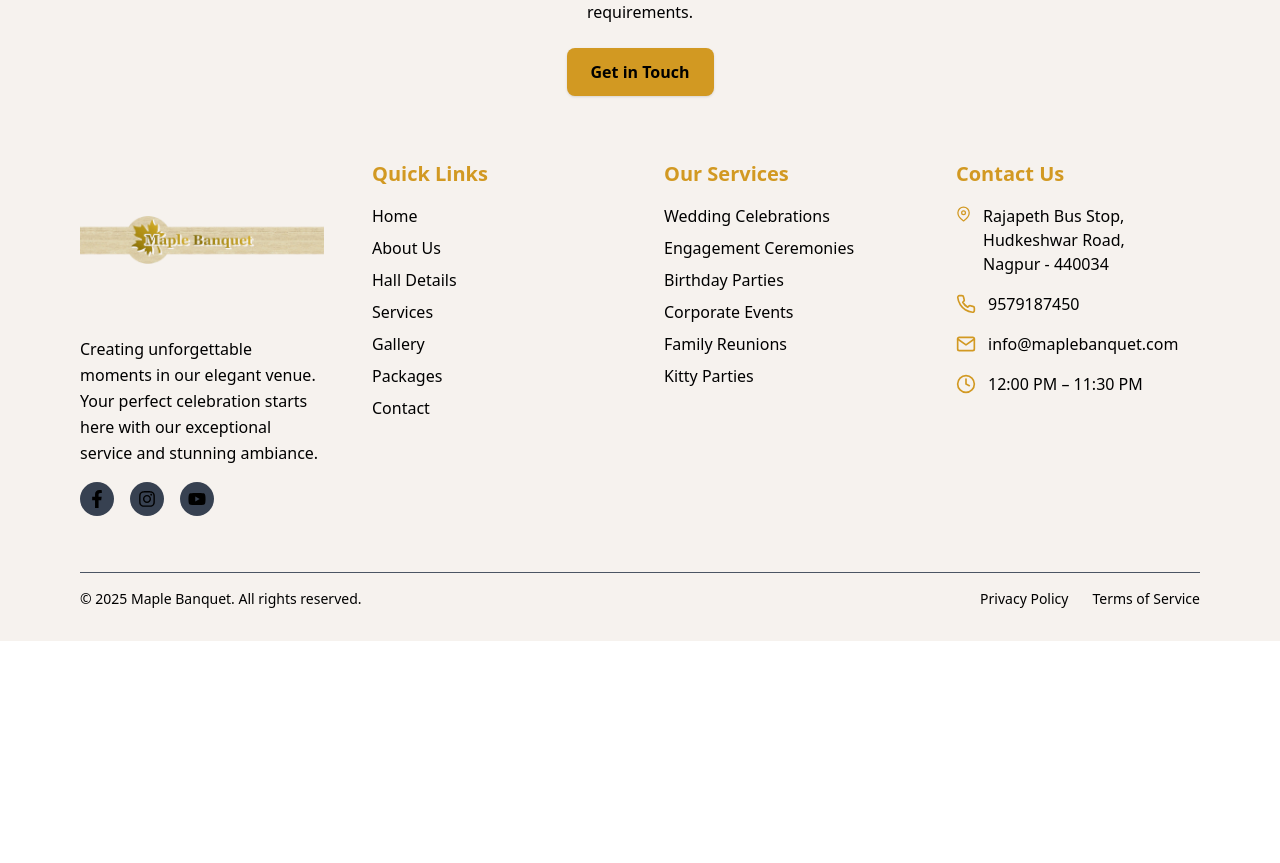
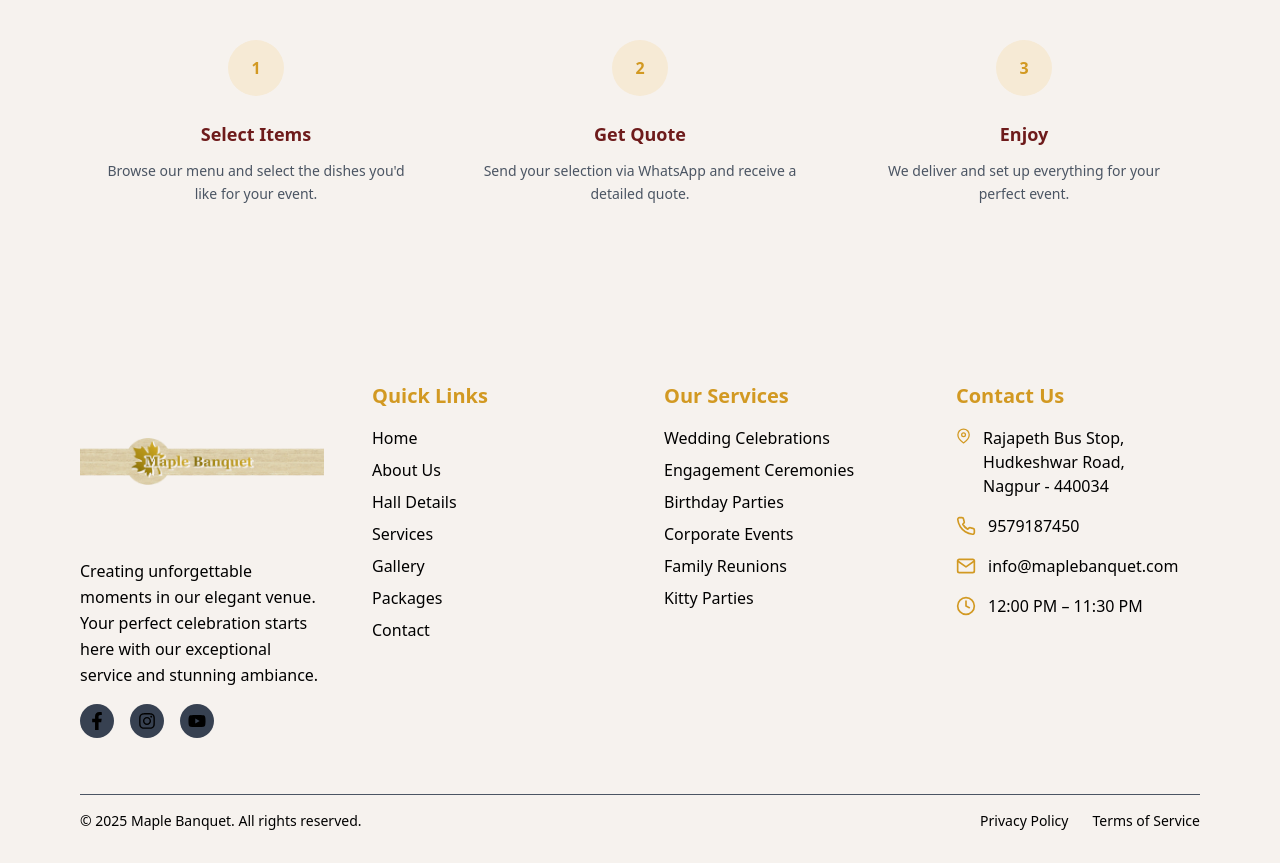
Before and after one commit to JaiPatel0916/Maple-Banquet-hall, a React (Vite) app in the folder frontend/: page /outdoor-catering in a window 1280 px wide. Shown: the part 1348-2211 px from the top of the page. Before the commit the page ends 1989 px from the top, so only its background shows below. Built offline with nearby package versions, Linux system fonts and the light colour scheme.

Commit message:
Add Outdoor Catering components and update footer visibility logic

```diff
--- a/frontend/src/App.jsx
+++ b/frontend/src/App.jsx
@@ -14,7 +14,7 @@ function App() {
   const location = useLocation();
 
   // ❌ Footer should NOT appear on Packages page
-  const hideFooterRoutes = ["/packages"];
+  const hideFooterRoutes = ["/packages","/outdoor-catering"];
   const shouldHideFooter = hideFooterRoutes.includes(location.pathname);
 
   return (
--- /dev/null
+++ b/frontend/src/components/OutdoorCatering/HowItWorks.jsx
@@ -0,0 +1,94 @@
+import { motion } from "framer-motion";
+
+const steps = [
+    {
+        step: "1",
+        title: "Select Items",
+        desc: "Browse our menu and select the dishes you'd like for your event.",
+    },
+    {
+        step: "2",
+        title: "Get Quote",
+        desc: "Send your selection via WhatsApp and receive a detailed quote.",
+    },
+    {
+        step: "3",
+        title: "Enjoy",
+        desc: "We deliver and set up everything for your perfect event.",
+    },
+];
+
+// Container animation (stagger children)
+const containerVariants = {
+    hidden: {},
+    visible: {
+        transition: {
+            staggerChildren: 0.25,
+        },
+    },
+};
+
+// Each card animation
+const itemVariants = {
+    hidden: { opacity: 0, y: 30 },
+    visible: {
+        opacity: 1,
+        y: 0,
+        transition: { duration: 0.6, ease: "easeOut" },
+    },
+};
+
+const HowItWorks = () => {
+    return (
+        <section className="bg-[#f6f2ee] py-24">
+            <div className="mx-auto max-w-6xl px-6">
+
+                {/* Heading */}
+                <motion.h2
+                    initial={{ opacity: 0, y: -20 }}
+                    whileInView={{ opacity: 1, y: 0 }}
+                    transition={{ duration: 0.6 }}
+                    viewport={{ once: true }}
+                    className="mb-16 text-center text-3xl md:text-4xl font-serif font-semibold text-[#6e1b1b]"
+                >
+                    How It Works
+                </motion.h2>
+
+                {/* Steps */}
+                <motion.div
+                    variants={containerVariants}
+                    initial="hidden"
+                    whileInView="visible"
+                    viewport={{ once: true }}
+                    className="grid grid-cols-1 md:grid-cols-3 gap-12 text-center"
+                >
+                    {steps.map((item, index) => (
+                        <motion.div
+                            key={index}
+                            variants={itemVariants}
+                            className="flex flex-col items-center"
+                        >
+                            {/* Number */}
+                            <div className="mb-6 flex h-14 w-14 items-center justify-center rounded-full bg-[#f6ead5] text-[#d29922] font-semibold">
+                                {item.step}
+                            </div>
+
+                            {/* Title */}
+                            <h3 className="mb-3 text-lg font-semibold text-[#6e1b1b]">
+                                {item.title}
+                            </h3>
+
+                            {/* Description */}
+                            <p className="text-sm text-gray-600 leading-relaxed max-w-xs">
+                                {item.desc}
+                            </p>
+                        </motion.div>
+                    ))}
+                </motion.div>
+
+            </div>
+        </section>
+    );
+};
+
+export default HowItWorks;
--- /dev/null
+++ b/frontend/src/components/OutdoorCatering/OutdoorFooter.jsx
@@ -0,0 +1,131 @@
+
+
+import {
+    FiMapPin,
+    FiPhone,
+    FiMail,
+    FiClock
+} from "react-icons/fi";
+
+import { FaFacebookF, FaInstagram, FaYoutube } from "react-icons/fa";
+import Logo from "../../../src/assets/images/maple-logo.png";
+
+const Footer = () => {
+    return (
+        <footer className="bg-[#f6f2ee]  text-black pt-20 pb-8 px-6 md:px-12 lg:px-20">
+
+            {/* Top Heading Section
+            <div className="text-center mb-16">
+                <h2 className="text-3xl md:text-4xl font-bold mb-4">
+                    Ready to Plan Your Event?
+                </h2>
+                <p className="max-w-2xl mx-auto text-black-200 mb-6">
+                    Let us help you create an unforgettable experience. Contact us today to discuss your requirements.
+                </p>
+                <button className="bg-[#D29922] hover:bg-[#b88619] text-black font-semibold px-6 py-3 rounded-lg shadow">
+                    Get in Touch
+                </button>
+            </div> */}
+
+            {/* Main Footer Grid */}
+            <div className="grid grid-cols-1 sm:grid-cols-2 lg:grid-cols-4 gap-12 text-black-200">
+
+                {/* Brand */}
+                <div>
+                    <div className="flex items-center gap-3 mb-4">
+                        <img
+                            src={Logo}
+                            alt="Maple Banquet Logo"
+                            className="w-[660px] h-[160px] object-contain"
+                        />
+                        {/* <div>
+                            <h3 className="text-xl font-bold text-white">Maple Banquet</h3>
+                            <p className="text-sm text-gray-300">A unit of Chefin Hospitalities</p>
+                        </div> */}
+                    </div>
+
+                    <p className="text-black-300 leading-relaxed mb-4">
+                        Creating unforgettable moments in our elegant venue. Your perfect celebration starts here with our exceptional service and stunning ambiance.
+                    </p>
+
+                    {/* Social Icons */}
+                    <div className="flex gap-4 mt-4">
+                        <a href="#" className="p-2 bg-gray-700 rounded-full hover:bg-gray-600 transition">
+                            <FaFacebookF size={18} />
+                        </a>
+                        <a href="#" className="p-2 bg-gray-700 rounded-full hover:bg-gray-600 transition">
+                            <FaInstagram size={18} />
+                        </a>
+                        <a href="#" className="p-2 bg-gray-700 rounded-full hover:bg-gray-600 transition">
+                            <FaYoutube size={18} />
+                        </a>
+                    </div>
+                </div>
+
+                {/* Quick Links */}
+                <div>
+                    <h3 className="text-xl font-bold text-[#D29922] mb-4">Quick Links</h3>
+                    <ul className="space-y-2">
+                        <li><a href="#" className="hover:text-[#D29922]">Home</a></li>
+                        <li><a href="#about" className="hover:text-[#D29922]">About Us</a></li>
+                        <li><a href="#hall" className="hover:text-[#D29922]">Hall Details</a></li>
+                        <li><a href="#services" className="hover:text-[#D29922]">Services</a></li>
+                        <li><a href="#gallery" className="hover:text-[#D29922]">Gallery</a></li>
+                        <li><a href="#packages" className="hover:text-[#D29922]">Packages</a></li>
+                        <li><a href="#contact" className="hover:text-[#D29922]">Contact</a></li>
+                    </ul>
+                </div>
+
+                {/* Services */}
+                <div>
+                    <h3 className="text-xl font-bold text-[#D29922] mb-4">Our Services</h3>
+                    <ul className="space-y-2">
+                        <li>Wedding Celebrations</li>
+                        <li>Engagement Ceremonies</li>
+                        <li>Birthday Parties</li>
+                        <li>Corporate Events</li>
+                        <li>Family Reunions</li>
+                        <li>Kitty Parties</li>
+                    </ul>
+                </div>
+
+                {/* Contact */}
+                <div>
+                    <h3 className="text-xl font-bold text-[#D29922] mb-4">Contact Us</h3>
+
+                    <div className="flex items-start gap-3 mb-4">
+                        <FiMapPin className="text-[#D29922] text-xl" />
+                        <p>Rajapeth Bus Stop, Hudkeshwar Road,<br />Nagpur - 440034</p>
+                    </div>
+
+                    <div className="flex items-center gap-3 mb-4">
+                        <FiPhone className="text-[#D29922] text-xl" />
+                        <p>9579187450</p>
+                    </div>
+
+                    <div className="flex items-center gap-3 mb-4">
+                        <FiMail className="text-[#D29922] text-xl" />
+                        <p>info@maplebanquet.com</p>
+                    </div>
+
+                    <div className="flex items-center gap-3">
+                        <FiClock className="text-[#D29922] text-xl" />
+                        <p>12:00 PM – 11:30 PM</p>
+                    </div>
+                </div>
+            </div>
+
+            {/* Bottom Bar */}
+            <div className="border-t border-gray-600 mt-14 pt-4 flex flex-col md:flex-row justify-between text-black-300 text-sm">
+                <p>© 2025 Maple Banquet. All rights reserved.</p>
+
+                <div className="flex gap-6 mt-3 md:mt-0">
+                    <a href="#" className="hover:text-[#D29922] text-black">Privacy Policy</a>
+                    <a href="#" className="hover:text-[#D29922] text-black">Terms of Service</a>
+                </div>
+            </div>
+        </footer>
+    );
+};
+
+export default Footer;
--- a/frontend/src/pages/OutdoorCatering.jsx
+++ b/frontend/src/pages/OutdoorCatering.jsx
@@ -1,11 +1,15 @@
 import OutdoorCateringHero from "../components/OutdoorCatering/OutdoorCateringHero";
 import MenuBuilder from "../components/OutdoorCatering/MenuBuilder/MenuBuilder";
+import HowItWorks from "../components/OutdoorCatering/HowItWorks";
+import OutdoorFooter from "../components/OutdoorCatering/OutdoorFooter";
 
 const OutdoorCatering = () => {
     return (
         <div >
             <OutdoorCateringHero />
             <MenuBuilder />
+            <HowItWorks />
+            <OutdoorFooter/>
 
         </div>
     );
```
